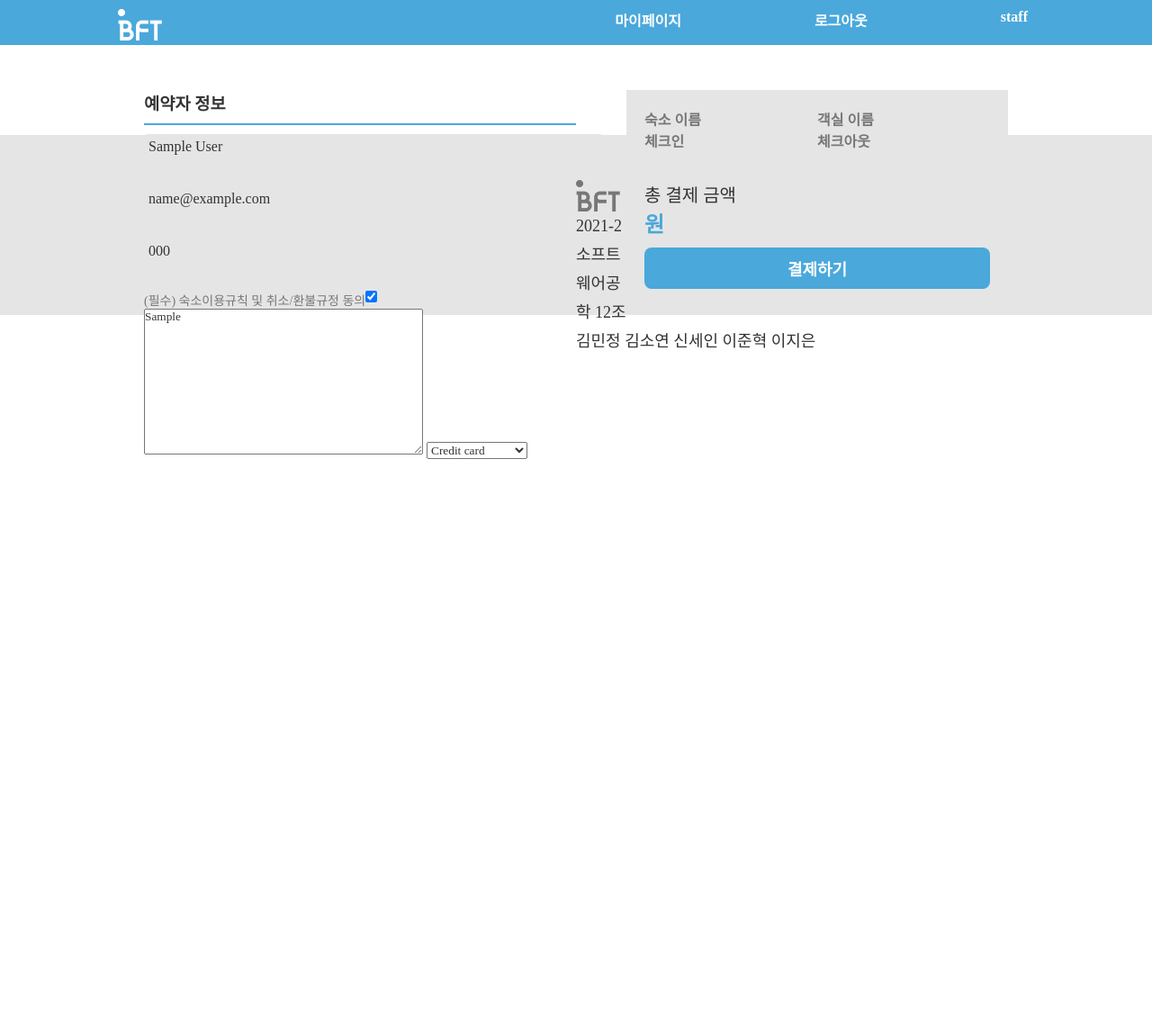
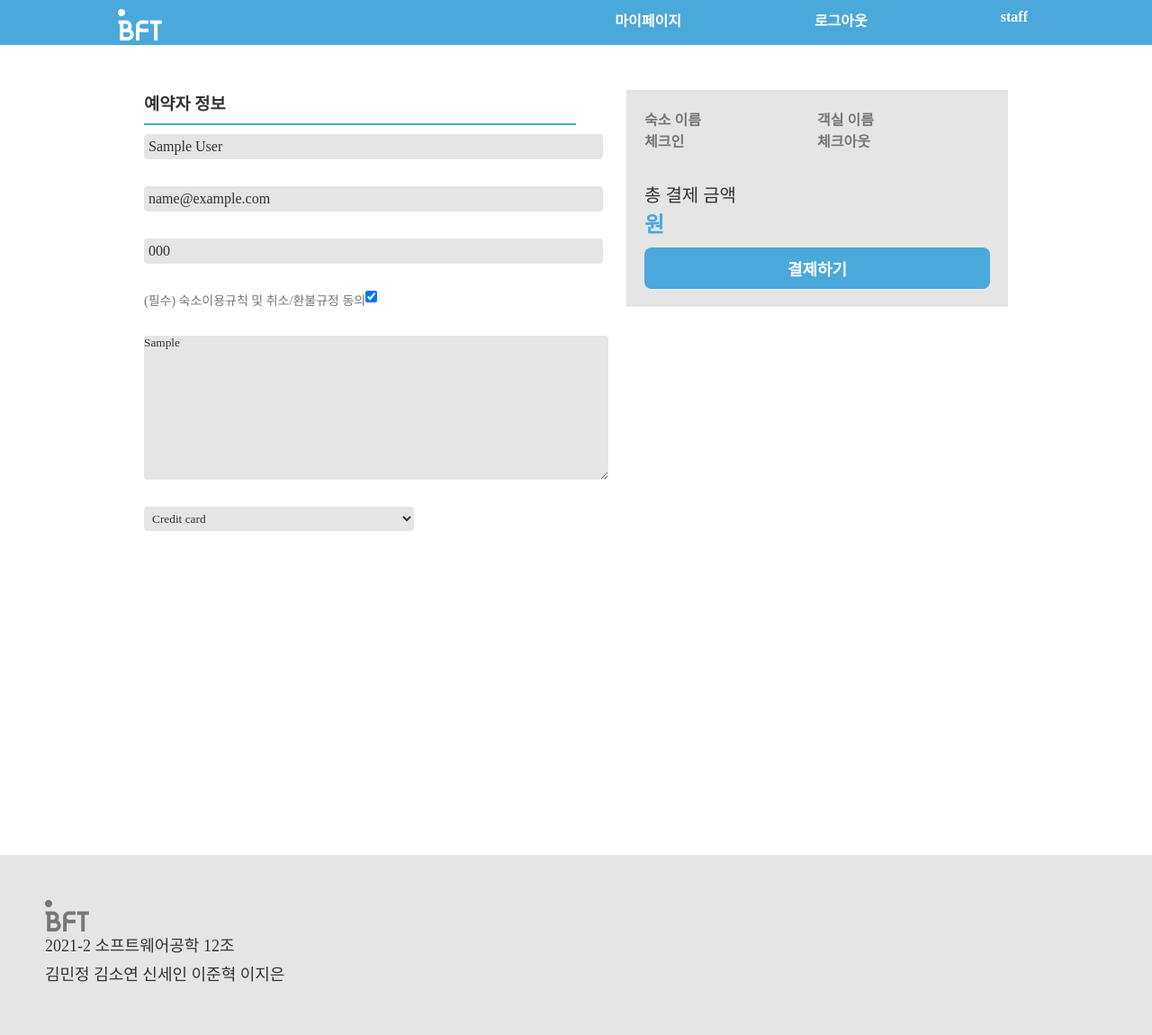
Before and after one commit to soyeonnnb/se-12, a Django app: page /reservations/1/update/ in a window 1280 px wide. Shown: the whole page at 90% size. Before the commit the page ends 510 px from the top, so only its background shows below. Run offline with Django 3.2, Linux system fonts and the light colour scheme; a user stored in the database is signed in; tables that the repository leaves empty hold one stand-in row (values such as "Sample post"); some libraries are stand-ins or nearby versions; some web fonts are replaced.

Commit message:
added style to reservation_form.html

```diff
--- a/bftour/static/style.css
+++ b/bftour/static/style.css
@@ -371,6 +371,7 @@ input[type='file']:hover {
     padding-top:100px;
     width: 75%;
     margin: auto;
+    height: 100vh;
 }
 
 .view-container {
@@ -858,3 +859,20 @@ input[type='file']:hover {
 #tab2 .tabCon p{
     color: #fff;
 }
+
+#id_request {
+    background: #e5e5e5;
+    width: 516px;
+    border: none;
+    border-radius: 4px;
+    margin-bottom: 30px;
+    margin-top: 30px;
+}
+
+#id_payment {
+    background: #e5e5e5;
+    width: 300px;
+    padding: 5px;
+    border: none;
+    border-radius: 4px;
+}
--- a/bftour/templates/reservations/reservation_form.html
+++ b/bftour/templates/reservations/reservation_form.html
@@ -18,10 +18,9 @@
                   <label class="form-check-label" for="flexCheckChecked">
                     (필수) 숙소이용규칙 및 취소/환불규정 동의
                   </label>
+                    {{form.request}}
+                    {{form.payment}}
                 </div>
-                {{form.request}}
-                {{form.payment}}
-
               </form>
         </div>
         <div class="payment-container">
```
